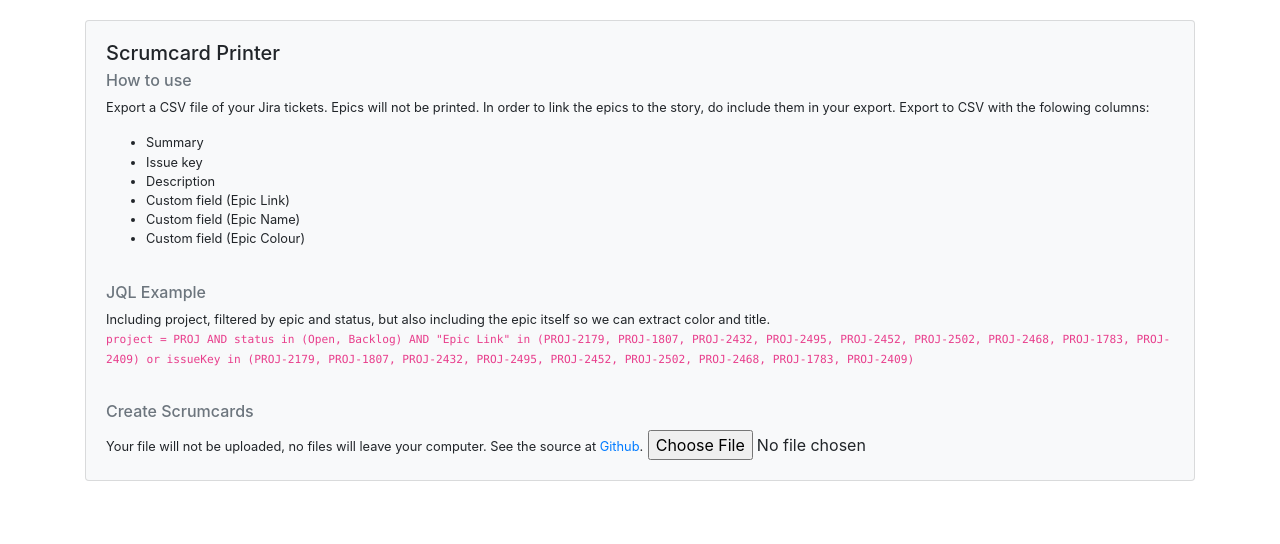
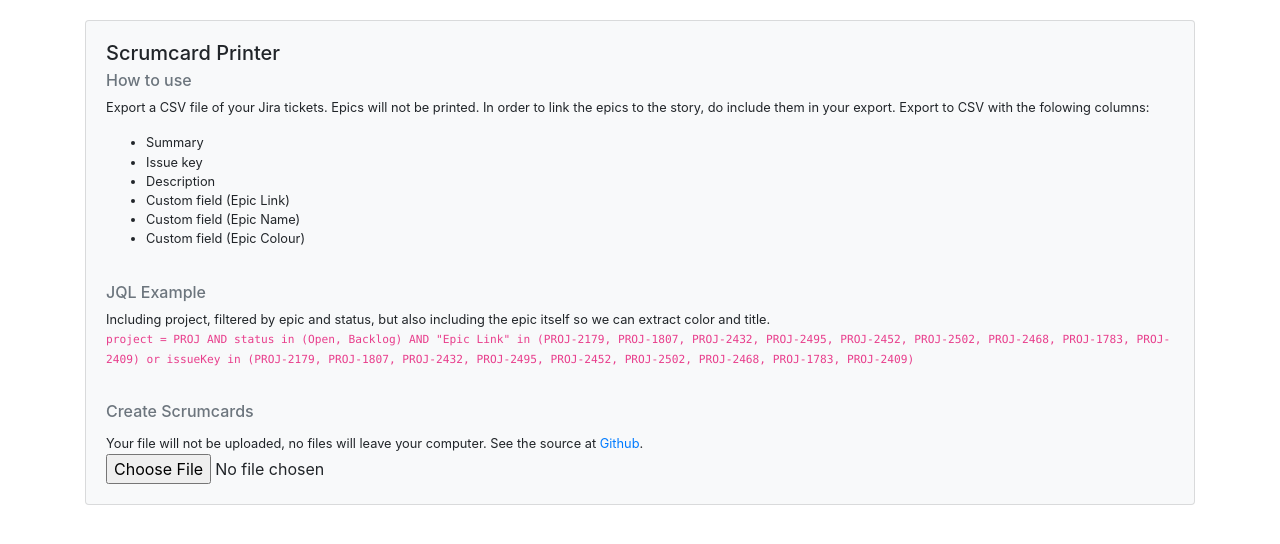
Before and after one commit to WesleyE/ScrumCards, a plain HTML site: page index.html in a window 1280 px wide. Drawn offline with nearby package versions, Linux system fonts and the light colour scheme.

Commit message:
Update index.html

```diff
--- a/index.html
+++ b/index.html
@@ -180,7 +180,7 @@
                 </p>
                 <br>
                 <h6 class="card-subtitle mb-2 text-muted">Create Scrumcards</h6>
-                <small>Your file will not be uploaded, no files will leave your computer. See the source at <a href='https://github.com/WesleyE/ScrumCards'>Github</a>.</small>
+                <small>Your file will not be uploaded, no files will leave your computer. See the source at <a href='https://github.com/WesleyE/ScrumCards'>Github</a>.</small><br>
                 <input type="file" id="file">
             </div>
         </div>
```
